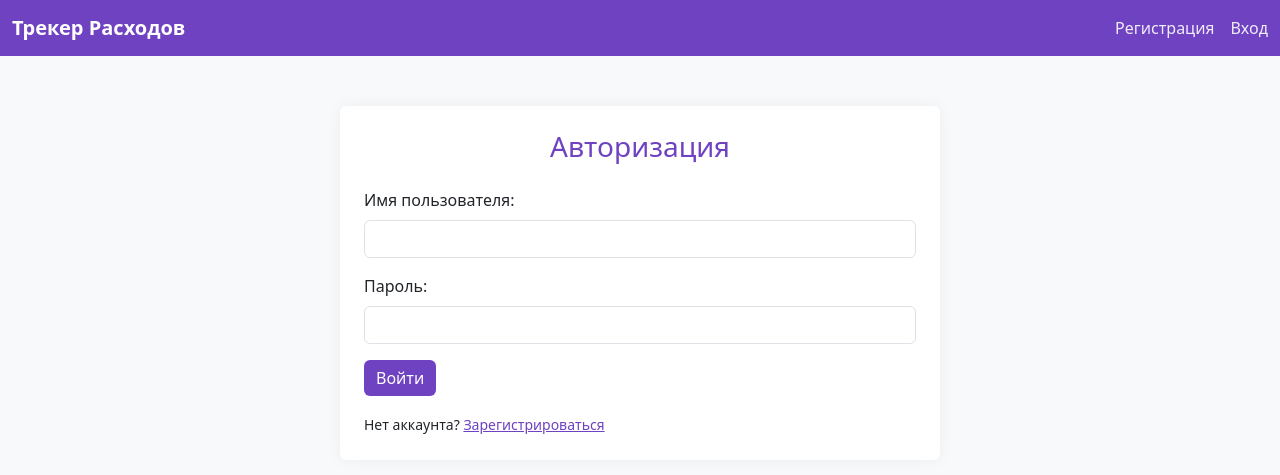
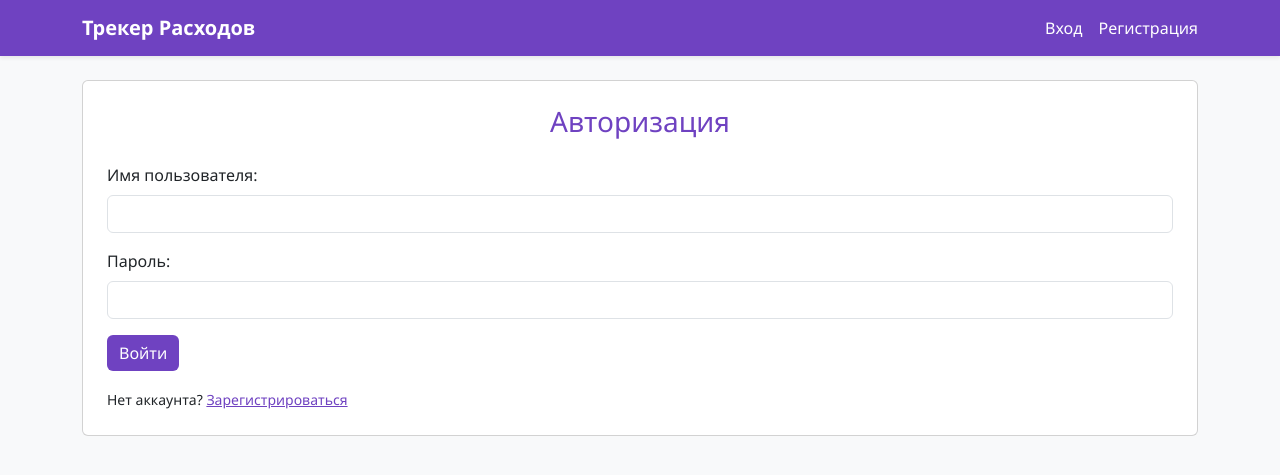
Before and after one commit to tyfvute/Income_tracker, a Flask app: page /login in a window 1280 px wide. Shown: the top 475 px of the page. Run offline with Flask 3, Linux system fonts and the light colour scheme.

Commit message:
Update base.html

```diff
--- a/templates/base.html
+++ b/templates/base.html
@@ -1,84 +1,26 @@
 <!DOCTYPE html>
 <html lang="ru">
 <head>
-    <meta charset="UTF-8">
-    <meta name="viewport" content="width=device-width, initial-scale=1.0">
+    <meta charset="UTF-8"><meta name="viewport" content="width=device-width, initial-scale=1.0">
     <title>Трекер Расходов</title>
     <link href="https://cdn.jsdelivr.net/npm/bootstrap@5.3.0/dist/css/bootstrap.min.css" rel="stylesheet">
-    <style>
-        body {
-            background-color: #f8f9fa;
-        }
-        /* Фиолетовая тема */
-        .bg-purple {
-            background-color: #6f42c1;
-            color: white;
-        }
-        .btn-purple {
-            background-color: #6f42c1;
-            color: white;
-            border: none;
-        }
-        .btn-purple:hover {
-            background-color: #59359a;
-            color: white;
-        }
-        .navbar-brand {
-            font-weight: bold;
-            color: white !important;
-        }
-        .nav-link {
-            color: rgba(255,255,255,0.9) !important;
-        }
-        .card {
-            border: none;
-            box-shadow: 0 0 15px rgba(0,0,0,0.05);
-            margin-bottom: 20px;
-        }
-        .text-purple {
-            color: #6f42c1;
-        }
-        .form-control:focus, .form-select:focus {
-            border-color: #6f42c1;
-            box-shadow: 0 0 0 0.25rem rgba(111, 66, 193, 0.25);
-        }
-        .auth-container {
-            max-width: 600px;
-            margin: 50px auto;
-        }
-    </style>
+    <link rel="stylesheet" href="https://cdnjs.cloudflare.com/ajax/libs/animate.css/4.1.1/animate.min.css"/>
+    <style>:root{--purple:#6f42c1;--light-purple:#f3f0ff}body{background-color:#f8f9fa;font-family:'Segoe UI',Tahoma,Geneva,Verdana,sans-serif}.bg-purple{background-color:var(--purple)!important}.text-purple{color:var(--purple)!important}.btn-purple{background-color:var(--purple);color:white;border:none}.btn-purple:hover{background-color:#59359a;color:white}.border-purple{border-color:var(--purple)!important}</style>
 </head>
 <body>
-
-    <nav class="navbar navbar-expand-lg bg-purple">
-        <div class="container-fluid">
-            <a class="navbar-brand" href="{{ url_for('index') }}">Трекер Расходов</a>
-            <div class="d-flex">
-                {% if session.user_id %}
-                    <span class="navbar-text text-white me-3">Привет, {{ session.username }}!</span>
-                    <a href="{{ url_for('index') }}" class="nav-link me-3">Главная</a>
-                    <a href="{{ url_for('logout') }}" class="nav-link">Выход</a>
-                {% else %}
-                    <a href="{{ url_for('register') }}" class="nav-link me-3">Регистрация</a>
-                    <a href="{{ url_for('login') }}" class="nav-link">Вход</a>
-                {% endif %}
-            </div>
-        </div>
-    </nav>
-
-    <div class="container mt-5">
-        {% with messages = get_flashed_messages() %}
-            {% if messages %}
-                <div class="alert alert-warning">
-                    {% for message in messages %}
-                        {{ message }}
-                    {% endfor %}
-                </div>
-            {% endif %}
-        {% endwith %}
-
+    <nav class="navbar navbar-dark bg-purple shadow-sm mb-4"><div class="container"><a class="navbar-brand fw-bold" href="/">Трекер Расходов</a><div class="navbar-nav flex-row gap-3">
+        {% if session.get('user_id') %}<span class="nav-link text-white small">Привет, {{ session['username'] }}!</span><a class="nav-link text-white" href="/logout">Выход</a>
+        {% else %}<a class="nav-link text-white" href="/login">Вход</a><a class="nav-link text-white" href="/register">Регистрация</a>{% endif %}
+    </div></div></nav>
+    <div class="container">
+        {% with messages = get_flashed_messages(with_categories=true) %}{% if messages %}<div class="row justify-content-center"><div class="col-md-10">
+            {% for cat, m in messages %}{% set alt = cat if cat != 'message' else 'danger' %}
+            <div class="alert alert-{{ alt }} shadow border-start border-4 border-{{ alt }} mb-4 animate__animated {{ 'animate__shakeX' if alt == 'danger' else 'animate__fadeInDown' }}">
+                <div class="d-flex align-items-center"><span class="me-2">{{ '✅' if alt == 'success' else '⚠️' }}</span><strong>{{ m }}</strong></div>
+            </div>{% endfor %}
+        </div></div>{% endif %}{% endwith %}
         {% block content %}{% endblock %}
     </div>
-
+    <script src="https://cdn.jsdelivr.net/npm/bootstrap@5.3.0/dist/js/bootstrap.bundle.min.js"></script>
 </body>
 </html>
```
